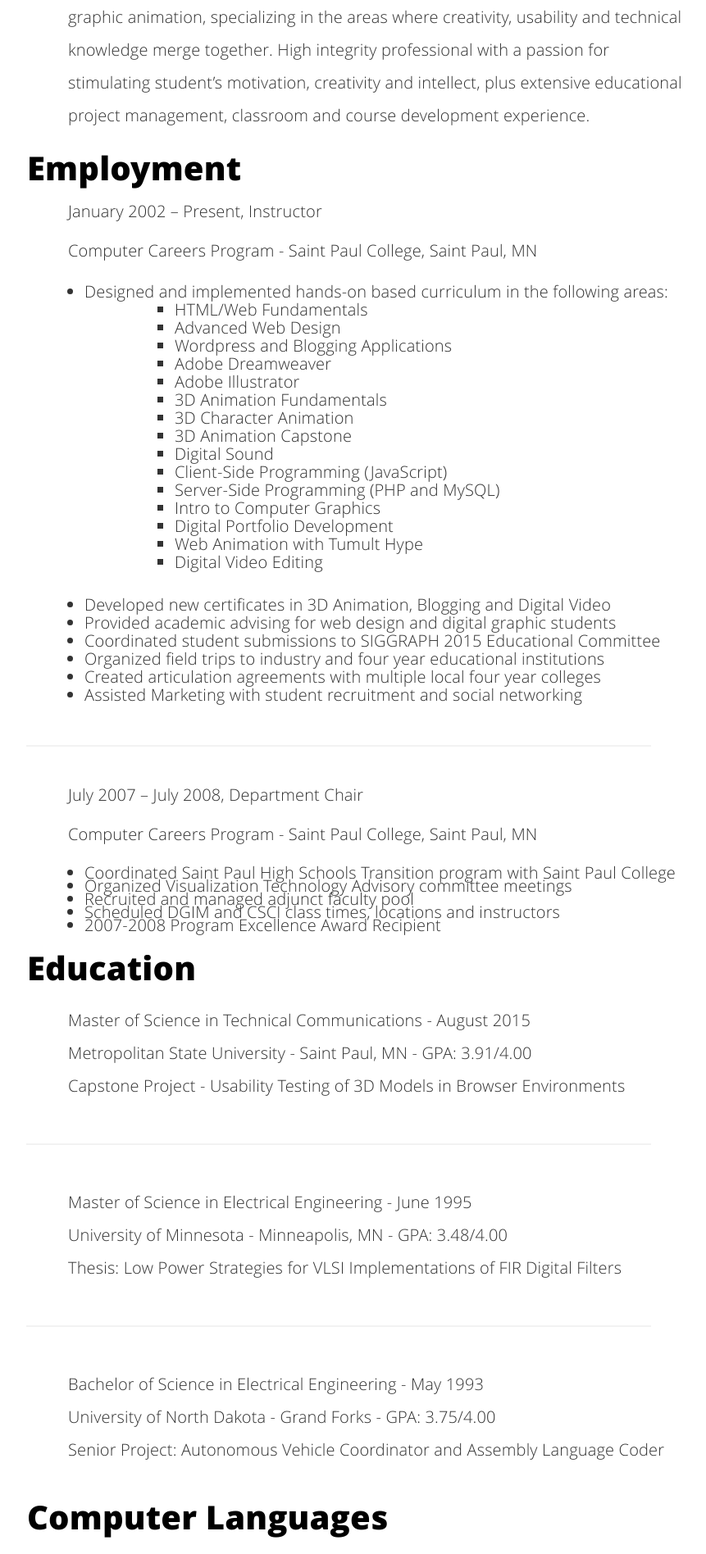
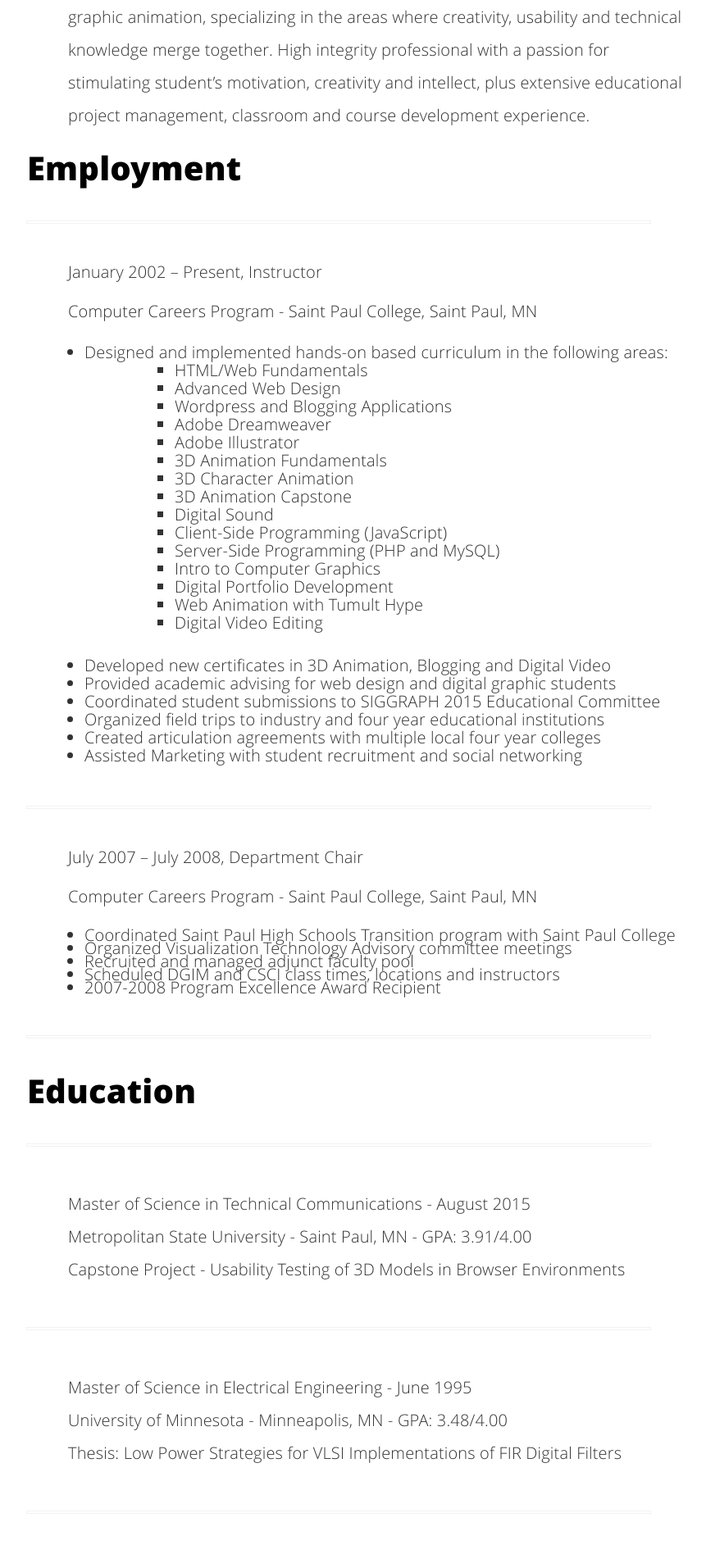
Before and after one commit to dpearson100/dpearson100.github.io, a Jekyll site: the page built from resume.html, in a window 1280 px wide. Shown: the part 1513-3409 px from the top of the page at 82% size, without its empty margins (227-1088 px from the left). Built offline with Jekyll 4.4.1, drawn with Linux system fonts in a browser that asks for light colours.

Commit message:
Add files via upload

```diff
--- a/resume.html
+++ b/resume.html
@@ -18,7 +18,7 @@ description: "Resume for Darren Pearson"
 <p style="position: relative; left: 50px;">An innovative educator in the areas of interactive web design and computer graphic animation, specializing in the areas where creativity, usability and technical knowledge merge together. High integrity professional with a passion for stimulating student’s motivation, creativity and intellect, plus extensive educational project management, classroom and course development experience.</p>
 
 <h2 style="font-size: 40px; line-height: 70%;">Employment</h2>
-
+<hr style="color: black; height: 2px;" />
 <p style="position: relative; left: 50px; line-height: 90%; font-size: 20px;">January 2002 – Present, Instructor</p>
 <p style="position: relative; left: 50px; line-height: 90%; font-size: 20px;">Computer Careers Program - Saint Paul College, Saint Paul, MN</p>
 <ul style="list-style-type: disc; line-height: 110%; position: relative; left: 50px;">
@@ -48,7 +48,7 @@ description: "Resume for Darren Pearson"
 	<li>Created articulation agreements with multiple local four year colleges</li>
 	<li>Assisted Marketing with student recruitment and social networking</li>
 </ul>
-<hr />
+<hr style="color: black; height: 2px;" />
 <p style="position: relative; left: 50px; line-height: 90%; font-size: 20px;">July 2007 – July 2008, Department Chair</p>
 <p style="position: relative; left: 50px; line-height: 90%; font-size: 20px;">Computer Careers Program - Saint Paul College, Saint Paul, MN</p>
 <ul style="line-height: 80%; position: relative; left: 50px;">
@@ -58,22 +58,24 @@ description: "Resume for Darren Pearson"
 	<li>Scheduled DGIM and CSCI class times, locations and instructors</li>
 	<li>2007-2008 Program Excellence Award Recipient</li>
 </ul>
+<hr style="color: black; height: 2px;" />
 
 <h2 style="font-size: 40px; line-height: 70%;">Education</h2>
+<hr style="color: black; height: 2px;" />
 <p style="position: relative; left: 50px;">Master of Science in Technical Communications - August 2015<br />
 Metropolitan State University - Saint Paul, MN - GPA: 3.91/4.00<br />
 Capstone Project - Usability Testing of 3D Models in Browser Environments</p>
-<hr />
+<hr style="color: black; height: 2px;" />
 
 <p style="position: relative; left: 50px;">Master of Science in Electrical Engineering - June 1995<br />
 University of Minnesota - Minneapolis, MN - GPA: 3.48/4.00<br />
 Thesis: Low Power Strategies for VLSI Implementations of FIR Digital Filters</p>
-<hr />
+<hr style="color: black; height: 2px;" />
 
 <p style="position: relative; left: 50px;">Bachelor of Science in Electrical Engineering - May 1993<br />
 University of North Dakota - Grand Forks - GPA: 3.75/4.00<br />
 Senior Project: Autonomous Vehicle Coordinator and Assembly Language Coder</p>
-<br />
+<hr style="color: black; height: 2px;" />
 
 <h2 style="font-size: 40px; line-height: 70%;">Computer Languages</h2>
 <ul style="list-style-type: disc; line-height: 110%; position: relative; left: 50px;">
```
